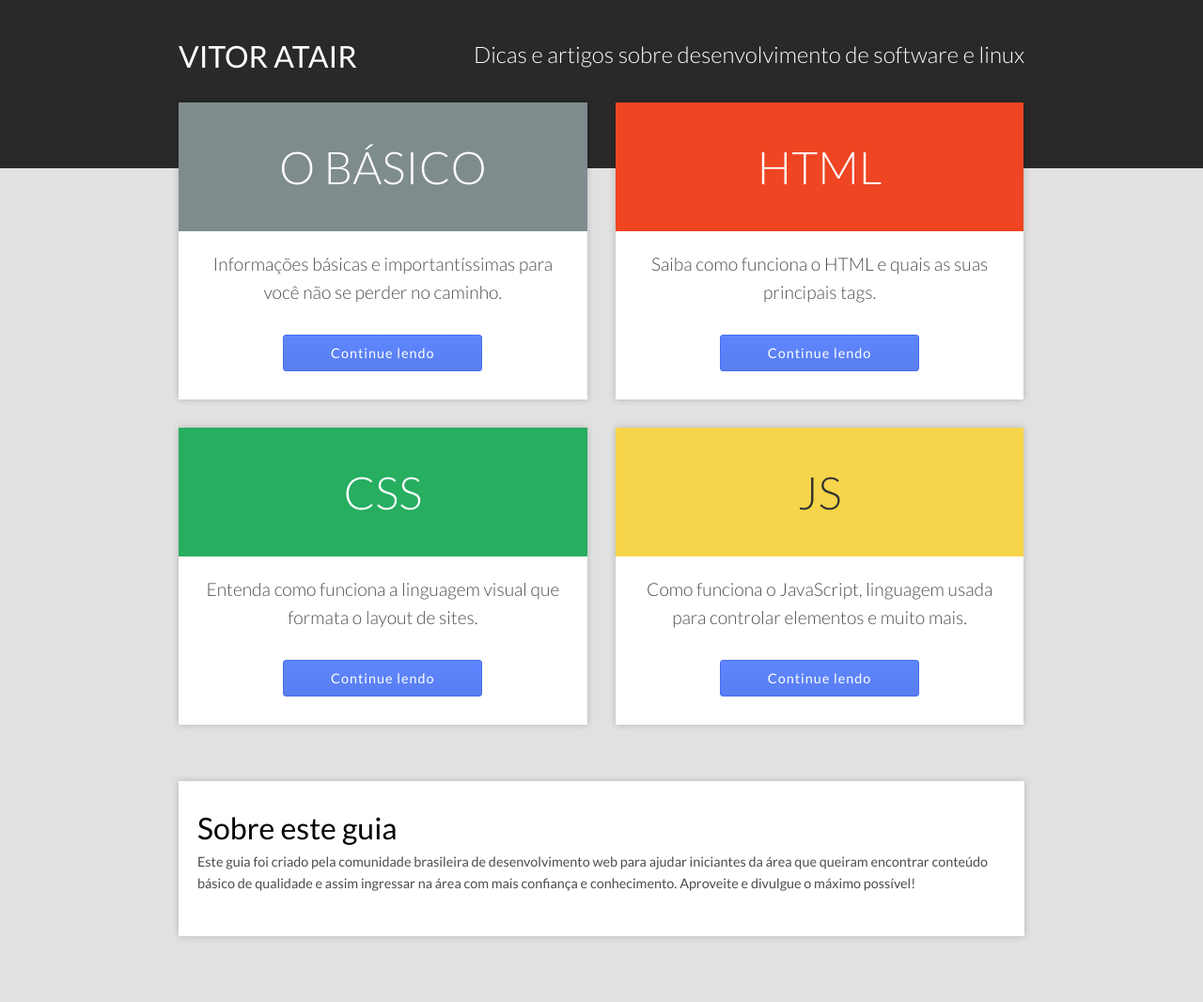
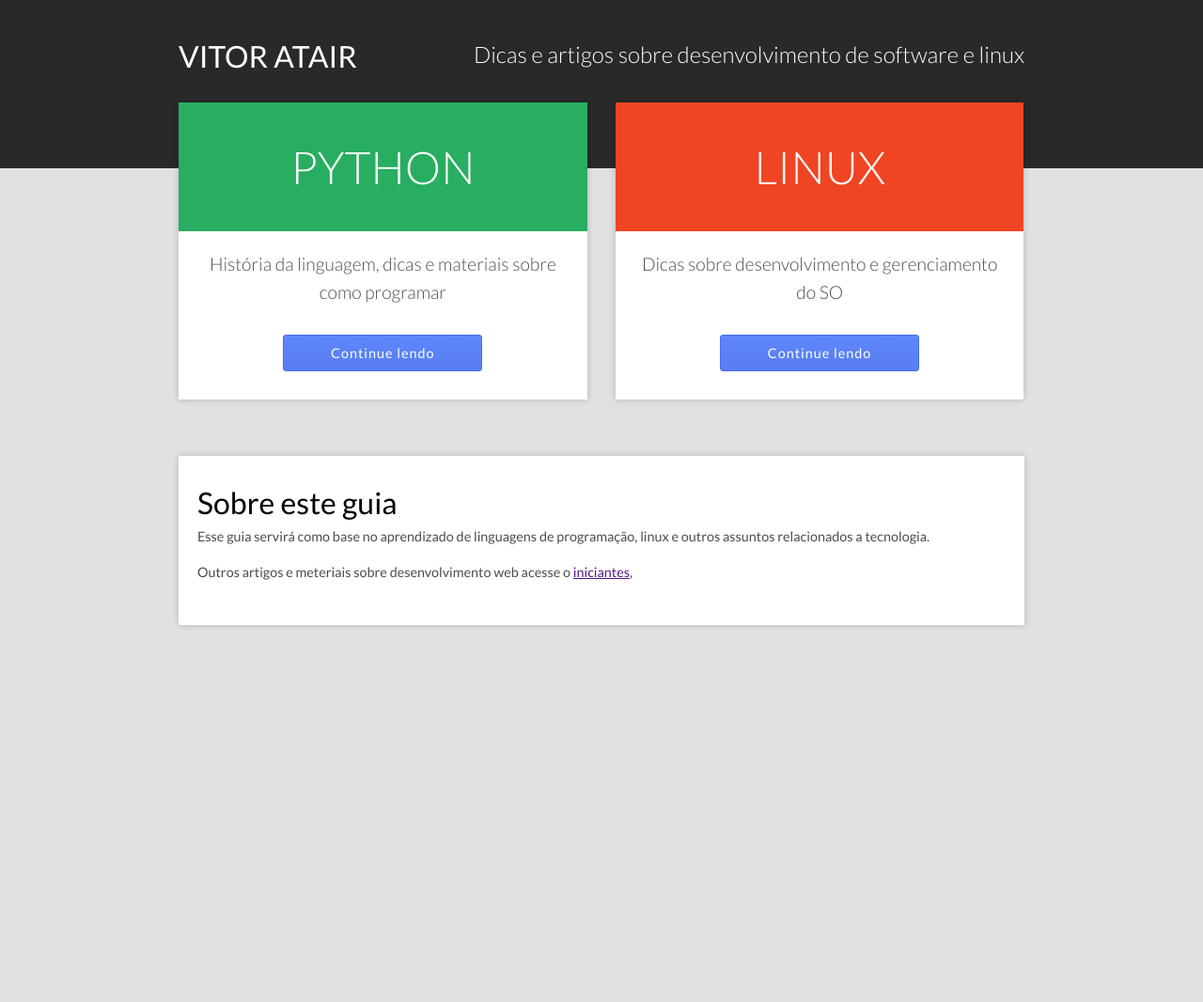
Before and after one commit to vitoratair/vitoratair.github.io, a Jekyll site: the page built from index.html, in a window 1280 px wide. Shown: the whole page at 94% size. Built offline with Jekyll 4.4.1, drawn with Linux system fonts in a browser that asks for light colours; nearby versions of some CDN libraries; Markdown is read by kramdown in place of the engine named in the settings; after the commit the page ends 900 px from its top, so only the background shows below that.

Commit message:
python - o começo de tudo

```diff
--- /dev/null
+++ b/_includes/submenu-python.html
@@ -0,0 +1,6 @@
+<nav class="navside" id="menu-css">
+  <h3><a href="#menu-css">Python</a></h3>
+  <ul>
+    <li><a href="index.html">O começo de tudo</a></li>
+  </ul>
+</nav>
--- a/assets/stylesheets/style.css
+++ b/assets/stylesheets/style.css
@@ -174,7 +174,7 @@ article img {max-width: 100%;}
   text-transform: uppercase;
 }
 
-.box.concept-box:before {
+/*.box.concept-box:before {
   content: "O Básico";
   background-color: #7f8c8d;
 }
@@ -192,6 +192,16 @@ article img {max-width: 100%;}
   content: "JS";
   background-color: #F6D54A;
   color: #323330;
+}*/
+
+.box.python-box:before {
+  content: "Python";
+  background-color: #27ae60;
+}
+
+.box.linux-box:before {
+  content: "Linux";
+  background-color: #EF4523;
 }
 
 .box h1 {
--- a/index.html
+++ b/index.html
@@ -1,31 +1,41 @@
 ---
 layout: base
-title: Para iniciantes
+<!-- title: Para iniciantes -->
 ---
 <div class="content limit nobg">
-  <div class="box concept-box">
-    <h1>O inicio de tudo</h1>
-    <p>Informações básicas e importantíssimas para você não se perder no caminho.</p>
-    <a href="handbook/basic/" class="btn">Continue lendo</a>
+
+  <div class="box python-box">
+    <p>História da linguagem, dicas e materiais sobre como programar</p>
+    <a href="handbook/python/" class="btn">Continue lendo</a>
   </div>
-  <div class="box html-box">
-    <h1>O que é HTML?</h1>
-    <p>Saiba como funciona o HTML e quais as suas principais tags.</p>
+
+  <div class="box linux-box">
+    <p>Dicas sobre desenvolvimento e gerenciamento do SO</p>
     <a href="handbook/html/" class="btn">Continue lendo</a>
   </div>
-  <div class="box css-box">
+
+<!--   <div class="box css-box">
     <h1>O que é CSS?</h1>
     <p>Entenda como funciona a linguagem visual que formata o layout de sites.</p>
     <a href="handbook/css/" class="btn">Continue lendo</a>
   </div>
+
   <div class="box js-box">
     <h1>O que é JavaScript?</h1>
     <p>Como funciona o JavaScript, linguagem usada para controlar elementos e muito mais.</p>
     <a href="handbook/js/" class="btn">Continue lendo</a>
-  </div>
+  </div> -->
+
 </div>
 
 <article class="content limit">
   <h1>Sobre este guia</h1>
-  <p>Este guia foi criado pela comunidade brasileira de desenvolvimento web para ajudar iniciantes da área que queiram encontrar conteúdo básico de qualidade e assim ingressar na área  com mais confiança e conhecimento. Aproveite e divulgue o máximo possível!</p>
+  <p>
+    Esse guia servirá como base no aprendizado de linguagens de programação, linux e outros assuntos relacionados a tecnologia.
+  </p>
+
+  <p>
+    Outros artigos e meteriais sobre desenvolvimento web acesse o <a href="">iniciantes</a>,
+  </p>
+
 </article>
```
Also changed, not shown: handbook/python/index.html (added, +22 -0 lines).
